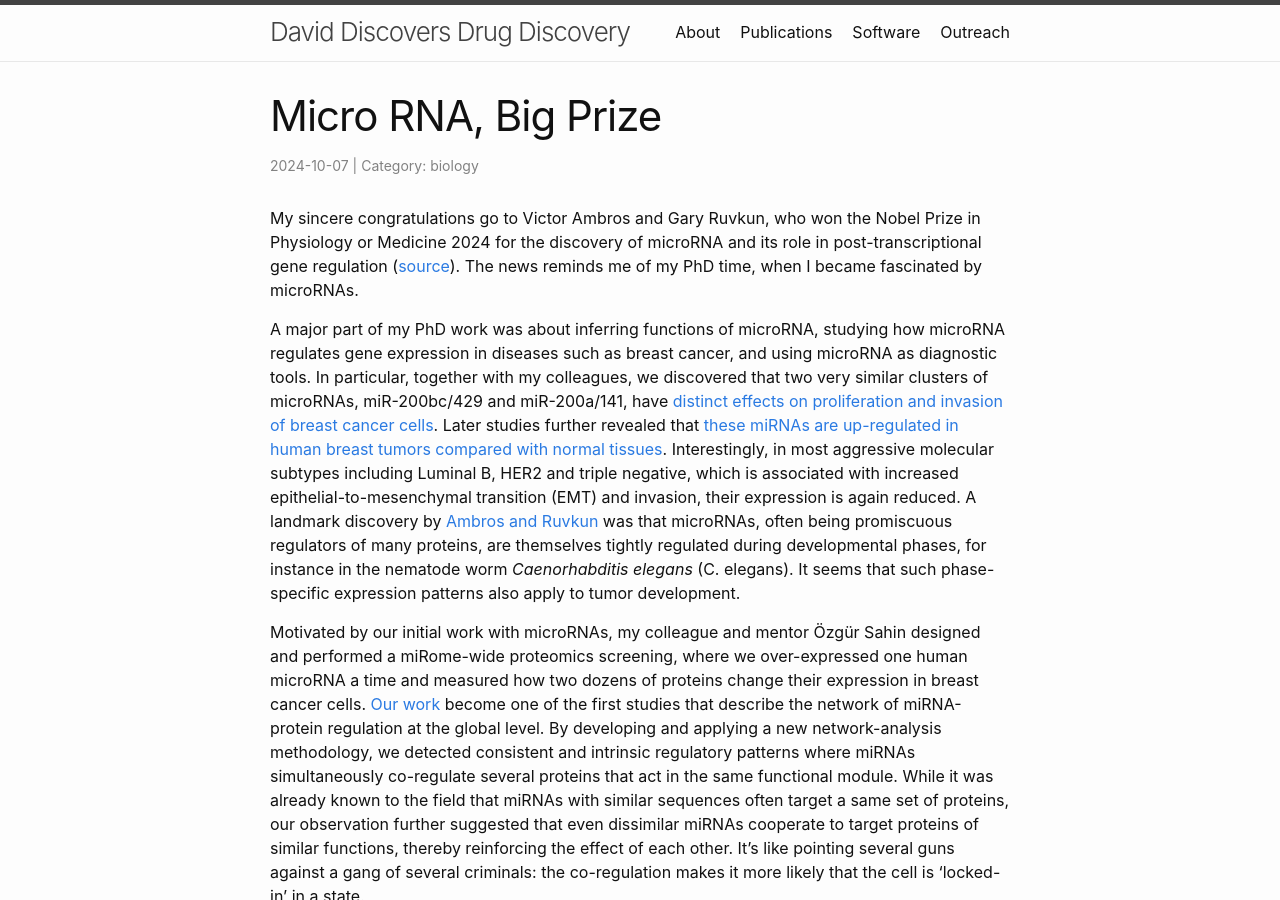
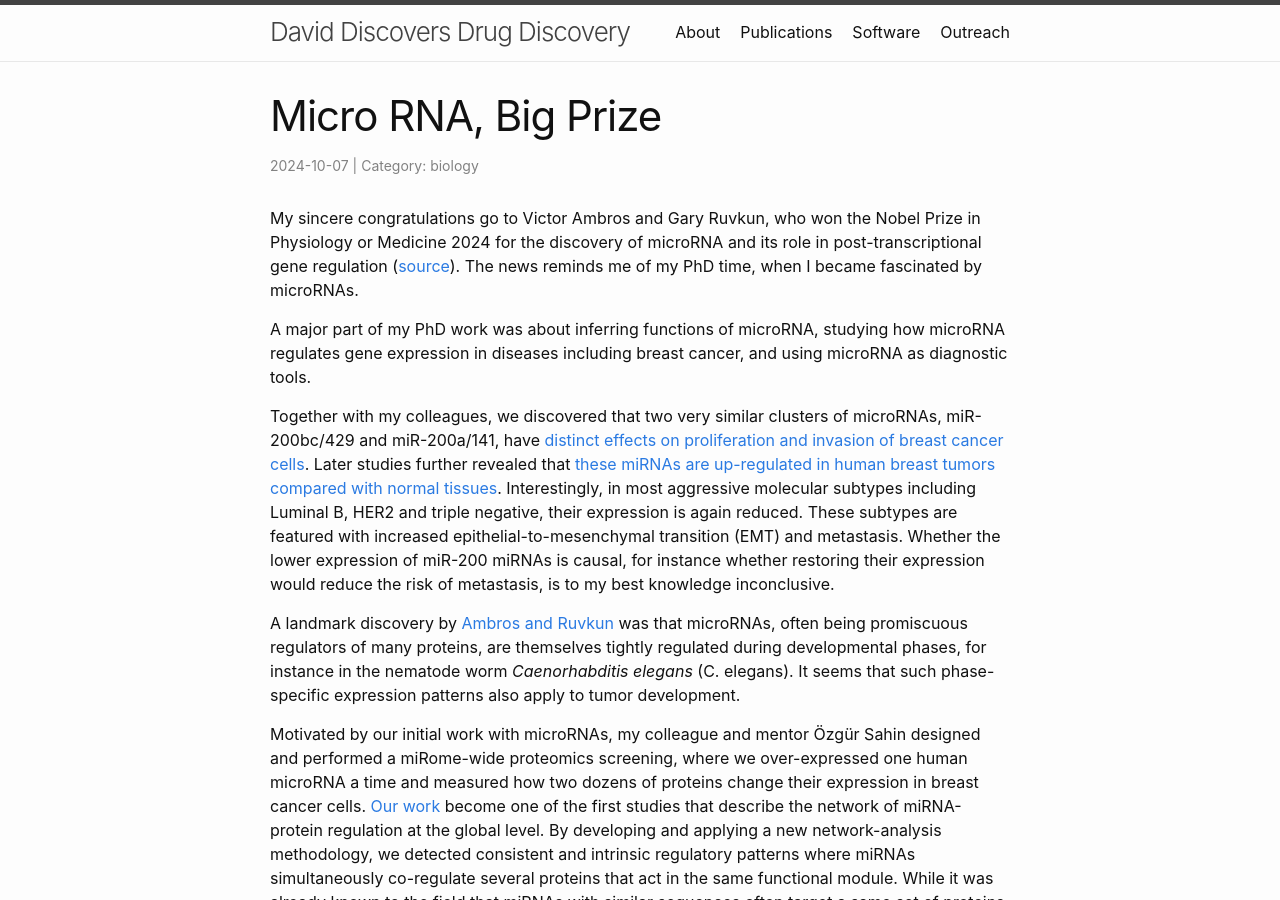
Before and after one commit to Accio/accio.github.io, a Jekyll site: the page built from _posts/2024-10-07-Nobel-prize-physiology-medicine-2024.md, in a window 1280 px wide and 900 px high. Built offline with Jekyll 4.4.1, drawn with Linux system fonts in a browser that asks for light colours; comment, search, counter and statistics services are not loaded.

Commit message:
break down long sentences

```diff
--- a/_posts/2024-10-07-Nobel-prize-physiology-medicine-2024.md
+++ b/_posts/2024-10-07-Nobel-prize-physiology-medicine-2024.md
@@ -7,7 +7,11 @@ tags: microRNA Nobel
 
 My sincere congratulations go to Victor Ambros and Gary Ruvkun, who won the Nobel Prize in Physiology or Medicine 2024 for the discovery of microRNA and its role in post-transcriptional gene regulation ([source](https://www.nobelprize.org/prizes/medicine/2024/summary/)). The news reminds me of my PhD time, when I became fascinated by microRNAs.
 
-A major part of my PhD work was about inferring functions of microRNA, studying how microRNA regulates gene expression in diseases such as breast cancer, and using microRNA as diagnostic tools. In particular, together with my colleagues, we discovered that two very similar clusters of microRNAs, miR-200bc/429 and miR-200a/141, have [distinct effects on proliferation and invasion of breast cancer cells](https://www.nature.com/articles/onc2010201). Later studies further revealed that [these miRNAs are up-regulated in human breast tumors compared with normal tissues](https://www.nature.com/articles/s41598-021-82286-1). Interestingly, in most aggressive molecular subtypes including Luminal B, HER2 and triple negative, which is associated with increased epithelial-to-mesenchymal transition (EMT) and invasion, their expression is again reduced. A landmark discovery by [Ambros and Ruvkun](https://www.nobelprize.org/prizes/medicine/2024/advanced-information/) was that microRNAs, often being promiscuous regulators of many proteins, are themselves tightly regulated during developmental phases, for instance in the nematode worm *Caenorhabditis elegans* (C. elegans). It seems that such phase-specific expression patterns also apply to tumor development.
+A major part of my PhD work was about inferring functions of microRNA, studying how microRNA regulates gene expression in diseases including breast cancer, and using microRNA as diagnostic tools.
+
+Together with my colleagues, we discovered that two very similar clusters of microRNAs, miR-200bc/429 and miR-200a/141, have [distinct effects on proliferation and invasion of breast cancer cells](https://www.nature.com/articles/onc2010201). Later studies further revealed that [these miRNAs are up-regulated in human breast tumors compared with normal tissues](https://www.nature.com/articles/s41598-021-82286-1). Interestingly, in most aggressive molecular subtypes including Luminal B, HER2 and triple negative, their expression is again reduced. These subtypes are featured with increased epithelial-to-mesenchymal transition (EMT) and metastasis. Whether the lower expression of miR-200 miRNAs is causal, for instance whether restoring their expression would reduce the risk of metastasis, is to my best knowledge inconclusive.
+
+A landmark discovery by [Ambros and Ruvkun](https://www.nobelprize.org/prizes/medicine/2024/advanced-information/) was that microRNAs, often being promiscuous regulators of many proteins, are themselves tightly regulated during developmental phases, for instance in the nematode worm *Caenorhabditis elegans* (C. elegans). It seems that such phase-specific expression patterns also apply to tumor development.
 
 Motivated by our initial work with microRNAs, my colleague and mentor Özgür Sahin designed and performed a miRome-wide proteomics screening, where we over-expressed one human microRNA a time and measured how two dozens of proteins change their expression in breast cancer cells. [Our work](https://www.embopress.org/doi/full/10.1038/msb.2011.100) become one of the first studies that describe the network of miRNA-protein regulation at the global level. By developing and applying a new network-analysis methodology, we detected consistent and intrinsic regulatory patterns where miRNAs simultaneously co-regulate several proteins that act in the same functional module. While it was already known to the field that miRNAs with similar sequences often target a same set of proteins, our observation further suggested that even dissimilar miRNAs cooperate to target proteins of similar functions, thereby reinforcing the effect of each other. It's like pointing several guns against a gang of several criminals: the co-regulation makes it more likely that the cell is 'locked-in' in a state.
 
```
